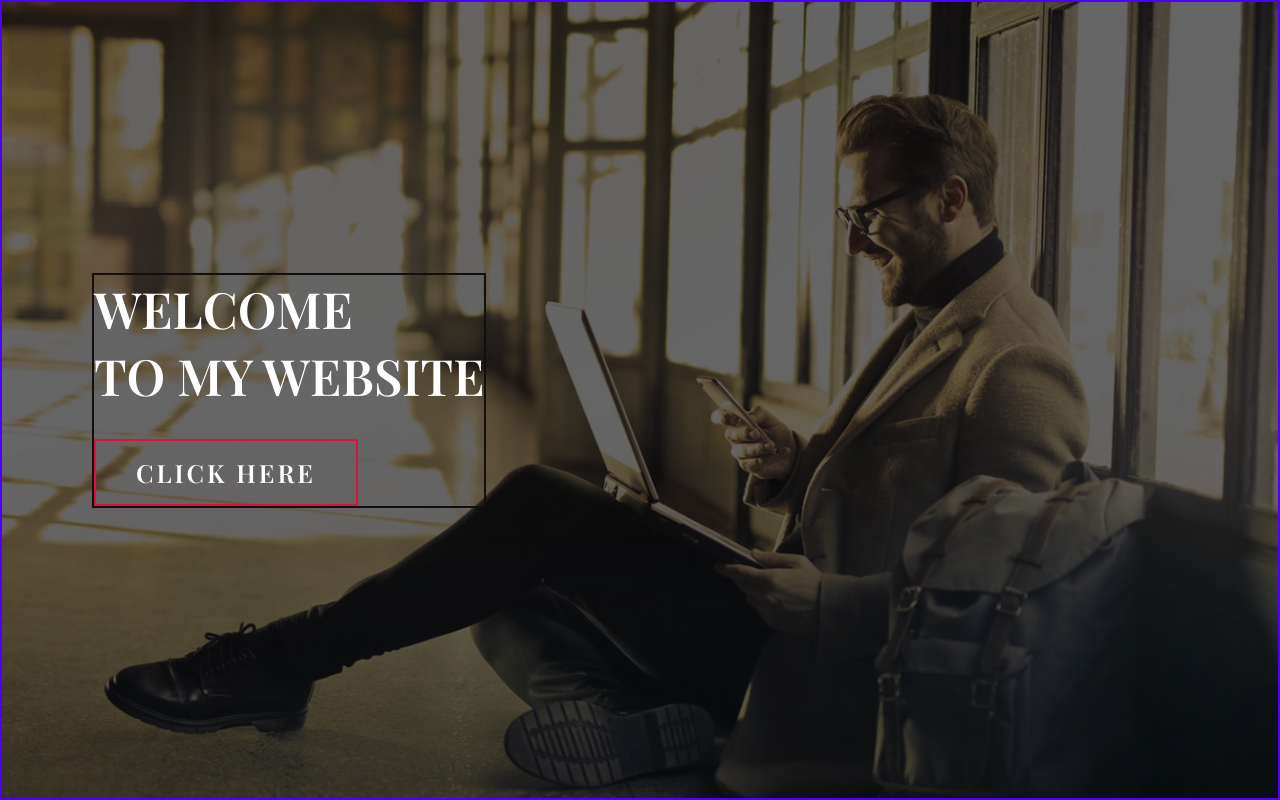
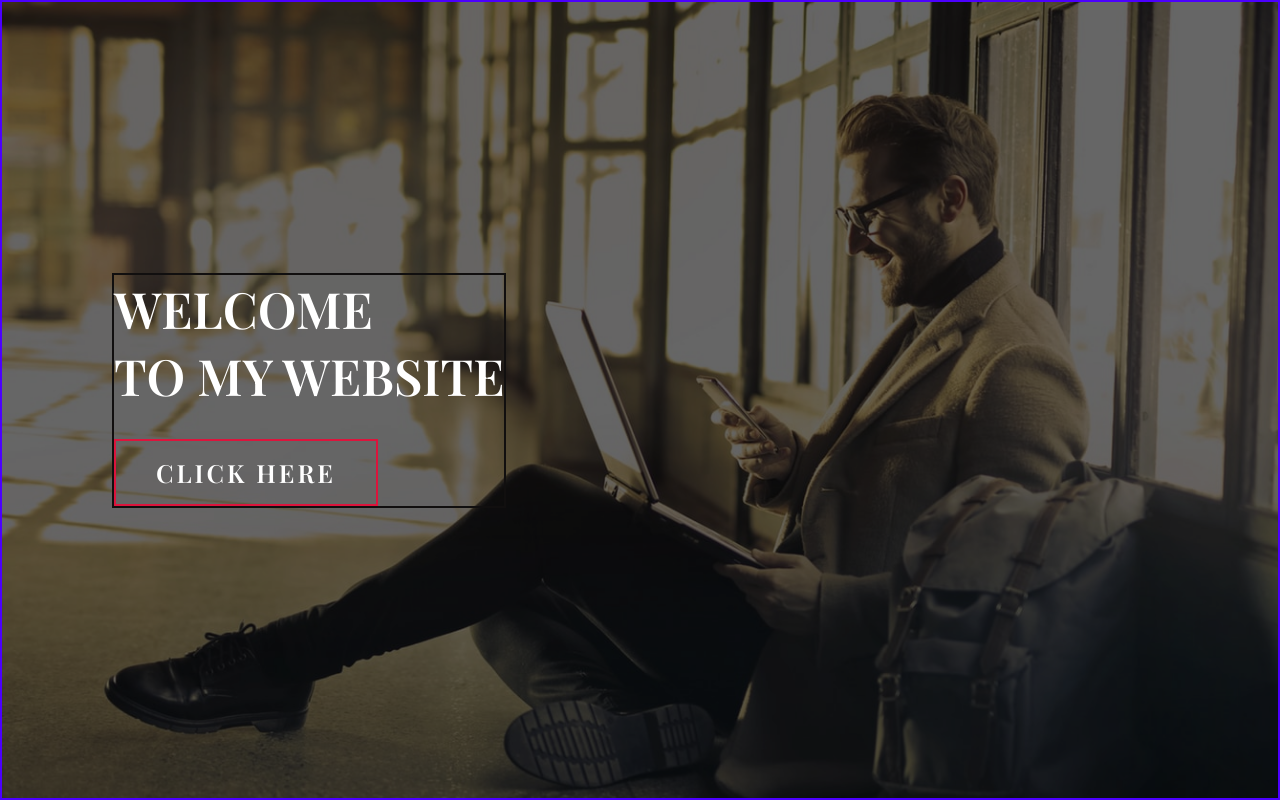
Before and after one commit to ayushsinghal23/portfolio-website, a plain HTML site: page index.html in a window 1280 px wide. Shown: the top 800 px of the page. Drawn offline with nearby package versions, Linux system fonts and the light colour scheme; files whose address does not match are found by name.

Commit message:
main changed

```diff
--- a/style.css
+++ b/style.css
@@ -46,11 +46,11 @@ img {
 #main .main {
   max-width: 1400px;
   margin: 0px auto;
-  padding: 0 90px 20px;
+  padding: 0 60px 20px;
 }
 .main div {
   border: 2px solid rgb(17, 15, 15);
-  min-width: 350px;
+  width: fit-content;
 }
 #main h1 {
   display: block;
@@ -473,5 +473,8 @@ img {
   #main h1 {
     font-size: 5rem;
   }
+  #main .main {
+    padding: 0px 110px 20px;
+  }
 }
 /* End od media query for tablet */
```
